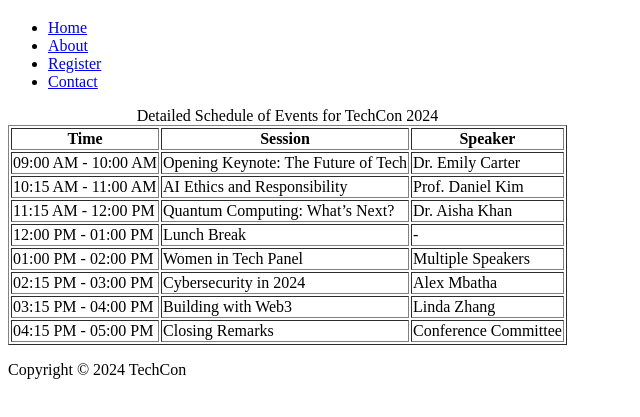
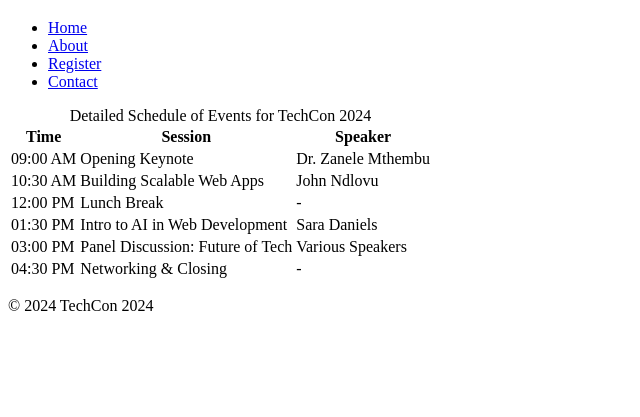
Before and after one commit to Skhumbuzomasemola/TechCon_HTML, a plain HTML site: page techcon_website/schedule.html in a window 1280 px wide. Shown: the part 61-478 px from the top of the page, without its empty margins (0-640 px from the left). Drawn offline with Linux system fonts and the light colour scheme.

Commit message:
Update schedule.html

```diff
--- a/techcon_website/schedule.html
+++ b/techcon_website/schedule.html
@@ -1,14 +1,17 @@
 <!DOCTYPE html>
 <html lang="en">
 <head>
-    <meta charset="UTF-8">
+    <meta charset="utf-8">
     <title>Schedule for TechCon 2024</title>
 </head>
 <body>
 
-    <!-- Header -->
+    <!-- Header Section -->
     <header>
         <h1>Schedule for TechCon 2024</h1>
+    </header>
+
+    <!-- Navigation Menu -->
     <nav>
         <ul>
             <li><a href="index.html">Home</a></li>
@@ -17,11 +20,10 @@
             <li><a href="contact.html">Contact</a></li>
         </ul>
     </nav>
-    </header>
 
     <!-- Main Content -->
     <main>
-        <table border="1">
+        <table>
             <caption>Detailed Schedule of Events for TechCon 2024</caption>
             <thead>
                 <tr>
@@ -32,44 +34,34 @@
             </thead>
             <tbody>
                 <tr>
-                    <td>09:00 AM - 10:00 AM</td>
-                    <td>Opening Keynote: The Future of Tech</td>
-                    <td>Dr. Emily Carter</td>
+                    <td>09:00 AM</td>
+                    <td>Opening Keynote</td>
+                    <td>Dr. Zanele Mthembu</td>
                 </tr>
                 <tr>
-                    <td>10:15 AM - 11:00 AM</td>
-                    <td>AI Ethics and Responsibility</td>
-                    <td>Prof. Daniel Kim</td>
+                    <td>10:30 AM</td>
+                    <td>Building Scalable Web Apps</td>
+                    <td>John Ndlovu</td>
                 </tr>
                 <tr>
-                    <td>11:15 AM - 12:00 PM</td>
-                    <td>Quantum Computing: What’s Next?</td>
-                    <td>Dr. Aisha Khan</td>
-                </tr>
-                <tr>
-                    <td>12:00 PM - 01:00 PM</td>
+                    <td>12:00 PM</td>
                     <td>Lunch Break</td>
                     <td>-</td>
                 </tr>
                 <tr>
-                    <td>01:00 PM - 02:00 PM</td>
-                    <td>Women in Tech Panel</td>
-                    <td>Multiple Speakers</td>
+                    <td>01:30 PM</td>
+                    <td>Intro to AI in Web Development</td>
+                    <td>Sara Daniels</td>
                 </tr>
                 <tr>
-                    <td>02:15 PM - 03:00 PM</td>
-                    <td>Cybersecurity in 2024</td>
-                    <td>Alex Mbatha</td>
+                    <td>03:00 PM</td>
+                    <td>Panel Discussion: Future of Tech</td>
+                    <td>Various Speakers</td>
                 </tr>
                 <tr>
-                    <td>03:15 PM - 04:00 PM</td>
-                    <td>Building with Web3</td>
-                    <td>Linda Zhang</td>
-                </tr>
-                <tr>
-                    <td>04:15 PM - 05:00 PM</td>
-                    <td>Closing Remarks</td>
-                    <td>Conference Committee</td>
+                    <td>04:30 PM</td>
+                    <td>Networking & Closing</td>
+                    <td>-</td>
                 </tr>
             </tbody>
         </table>
@@ -77,7 +69,7 @@
 
     <!-- Footer -->
     <footer>
-        <p>Copyright &copy; 2024 TechCon</p>
+        <p>&copy; 2024 TechCon 2024</p>
     </footer>
 
 </body>
```
Lines whose indentation alone changed are shown as unchanged.
